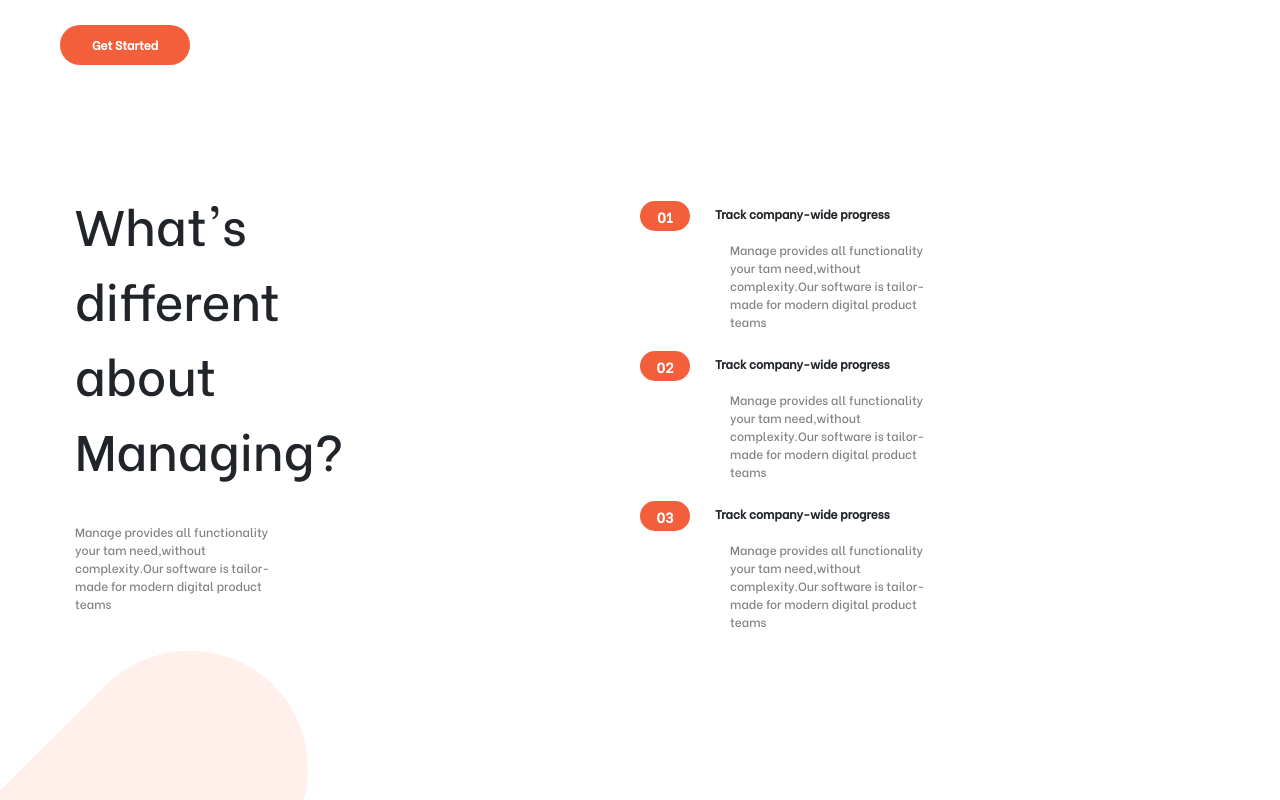
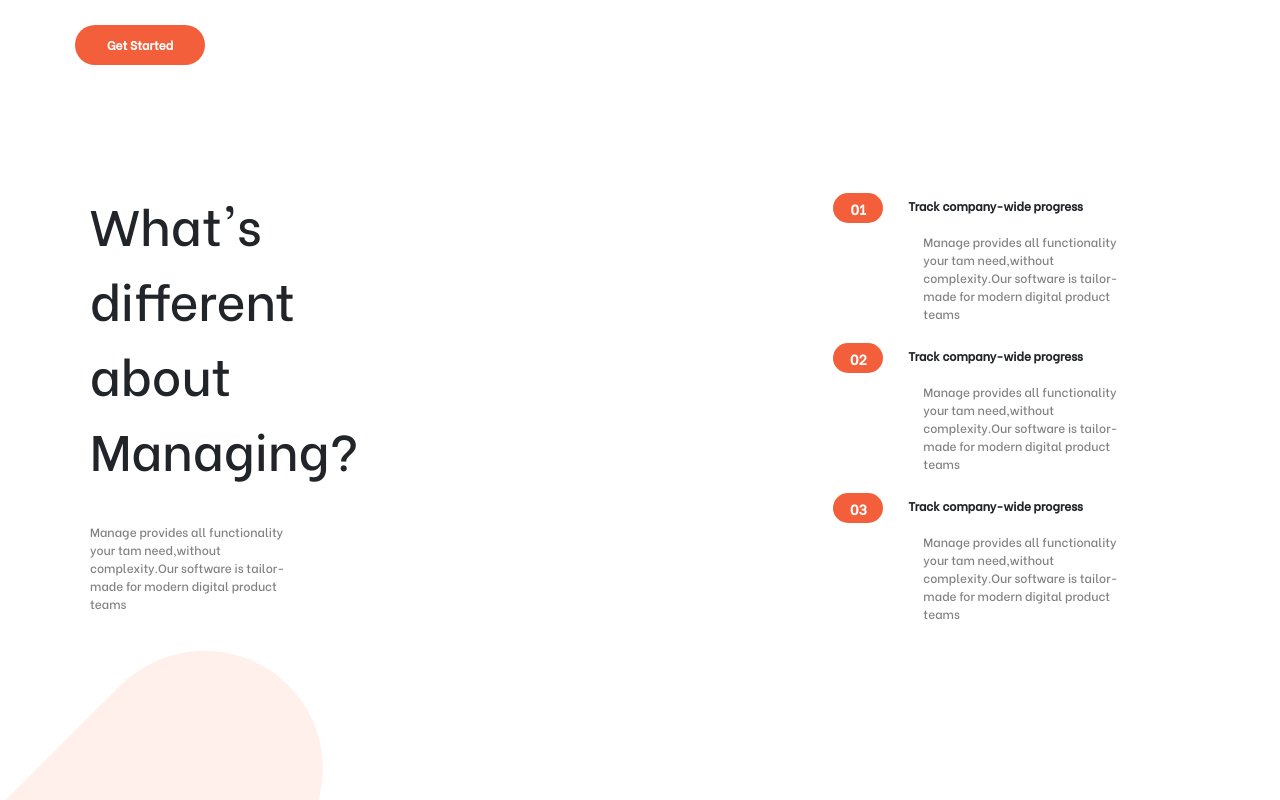
Before and after one commit to mohamedhamdy2017/landing-page, a React (Create React App) app: page / in a window 1280 px wide. Shown: the part 700-1500 px from the top of the page. Built offline with nearby package versions, Linux system fonts and the light colour scheme.

Commit message:
update screen responsive

```diff
--- a/src/assets/scss/landing-page.scss
+++ b/src/assets/scss/landing-page.scss
@@ -1,6 +1,5 @@
 .container {
-  display: contents;
-  flex: auto;
+  display: contents !important;
   overflow-x: hidden;
 }
 .tablet-pattern {
@@ -56,11 +55,11 @@
   cursor: pointer;
 }
 .manageSection {
-  display: flex;
+  display: flex !important;
+  align-items: center;
   justify-content: space-between;
   padding: 60px;
   flex-direction: row;
-  align-items: end;
 }
 .manageTextCo {
   width: 250px;
@@ -99,7 +98,7 @@
   width: 400px;
 }
 .tipsContainer {
-  width: 450px;
+  width: 350px;
   height: 150px;
 }
 .tipsHead {
--- a/src/views/Landing_page.js
+++ b/src/views/Landing_page.js
@@ -1,6 +1,6 @@
 import "../assets/scss/app.scss";
 import React from "react";
-import { Button, Row, Col } from "reactstrap";
+import { Container, Button, Row, Col } from "reactstrap";
 import { ManageTips } from "../components/ManageTips";
 import { commentsList } from "./commentsData";
 import logo from "../assets/svg/logo.svg";
@@ -21,7 +21,8 @@ const Landing_page = () => {
     console.log("Data", data);
   };
   return (
-    <Col className="container body">
+    <div className="container-fluid">
+      <Container className="container">
         <Col>
           <img src={rightPhoto} className="tablet-pattern" />
         </Col>
@@ -66,8 +67,8 @@ const Landing_page = () => {
           <img src={illustration} className="illustration" />
         </Row>
 
-      <Row className="manageSection">
-        <Col>
+        <Row xs="auto" md={12} className="manageSection">
+          <Col xs="auto" md={6}>
             <Col className="bringTextCo">
               <label className="bringText">
                 {"What's different about Managing?"}
@@ -84,7 +85,7 @@ const Landing_page = () => {
               <img src={rightPhoto} className="photo" />
             </Col>
           </Col>
-        <Col>
+          <Col xs="auto" md={4}>
             <ManageTips
               num={"01"}
               title={"Track company-wide progress"}
@@ -140,7 +141,7 @@ const Landing_page = () => {
           </Col>
         </Col>
 
-      <Col className="simplifySection">
+        <div className="container-fluid simplifySection">
           <label className="simplifyTxt">
             Simplify how your team works today.
           </label>
@@ -148,9 +149,11 @@ const Landing_page = () => {
           <img src={rightPhoto} className="simplifyPhoto" />
 
           <Button className="simplifyBtn">
-          <label className="get-Start-txt simplifyBtnLabel">Get Started</label>
+            <label className="get-Start-txt simplifyBtnLabel">
+              Get Started
+            </label>
           </Button>
-      </Col>
+        </div>
 
         <Col className="footerSection">
           <Col className="socialContent">
@@ -208,7 +211,8 @@ const Landing_page = () => {
             </label>
           </Row>
         </Col>
-    </Col>
+      </Container>
+    </div>
   );
 };
 
```
Lines whose indentation alone changed are shown as unchanged.
